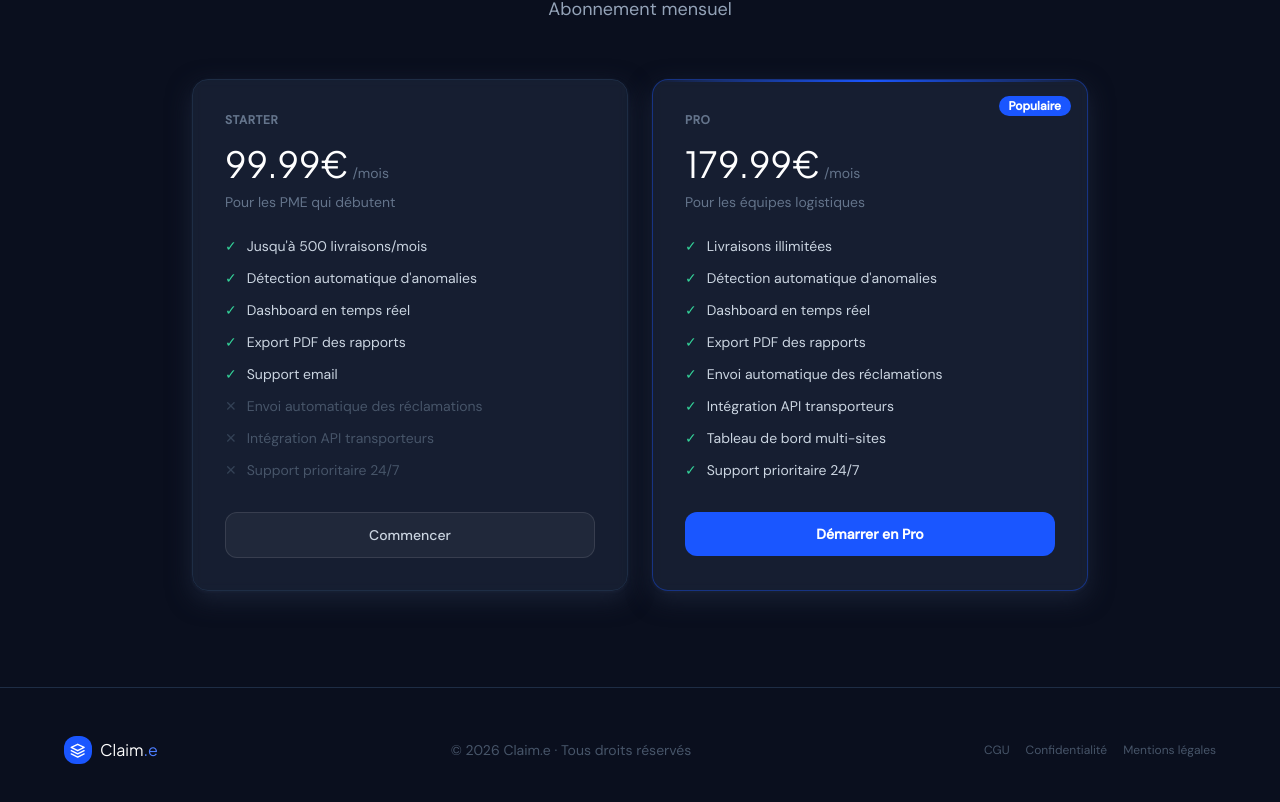
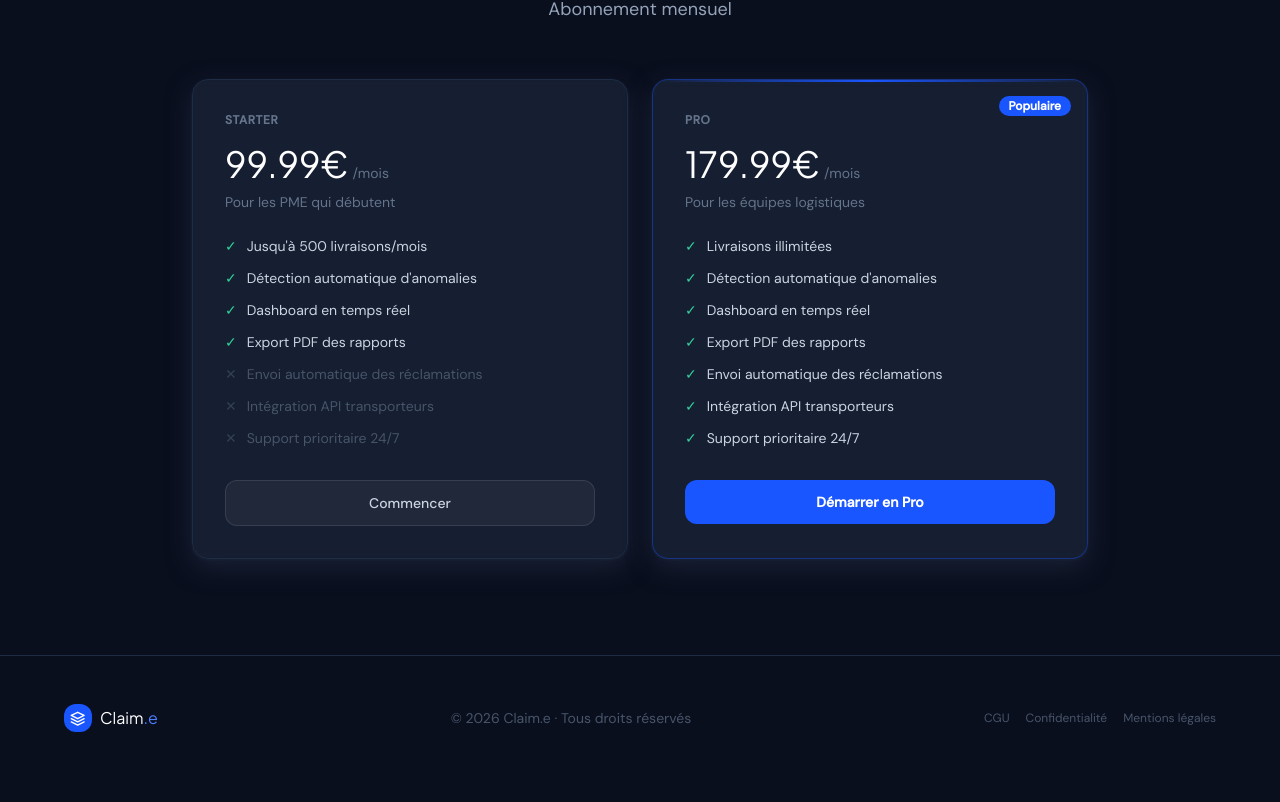
Before and after one commit to Rieux0312/Claim.e, a Next.js app: page / in a window 1280 px wide. Shown: the part 2431-3233 px from the top of the page. After the commit the page ends 3211 px from the top, so only its background shows below. Built offline with nearby package versions, Linux system fonts and the light colour scheme.

Commit message:
Mise à jour plans tarifaires

```diff
--- a/app/page.tsx
+++ b/app/page.tsx
@@ -171,7 +171,6 @@ function Pricing() {
                 { text: "Détection automatique d'anomalies", included: true },
                 { text: "Dashboard en temps réel", included: true },
                 { text: "Export PDF des rapports", included: true },
-                { text: "Support email", included: true },
                 { text: "Envoi automatique des réclamations", included: false },
                 { text: "Intégration API transporteurs", included: false },
                 { text: "Support prioritaire 24/7", included: false },
@@ -187,7 +186,6 @@ function Pricing() {
                 { text: "Export PDF des rapports", included: true },
                 { text: "Envoi automatique des réclamations", included: true },
                 { text: "Intégration API transporteurs", included: true },
-                { text: "Tableau de bord multi-sites", included: true },
                 { text: "Support prioritaire 24/7", included: true },
               ],
               cta: "Démarrer en Pro", highlighted: true,
```
